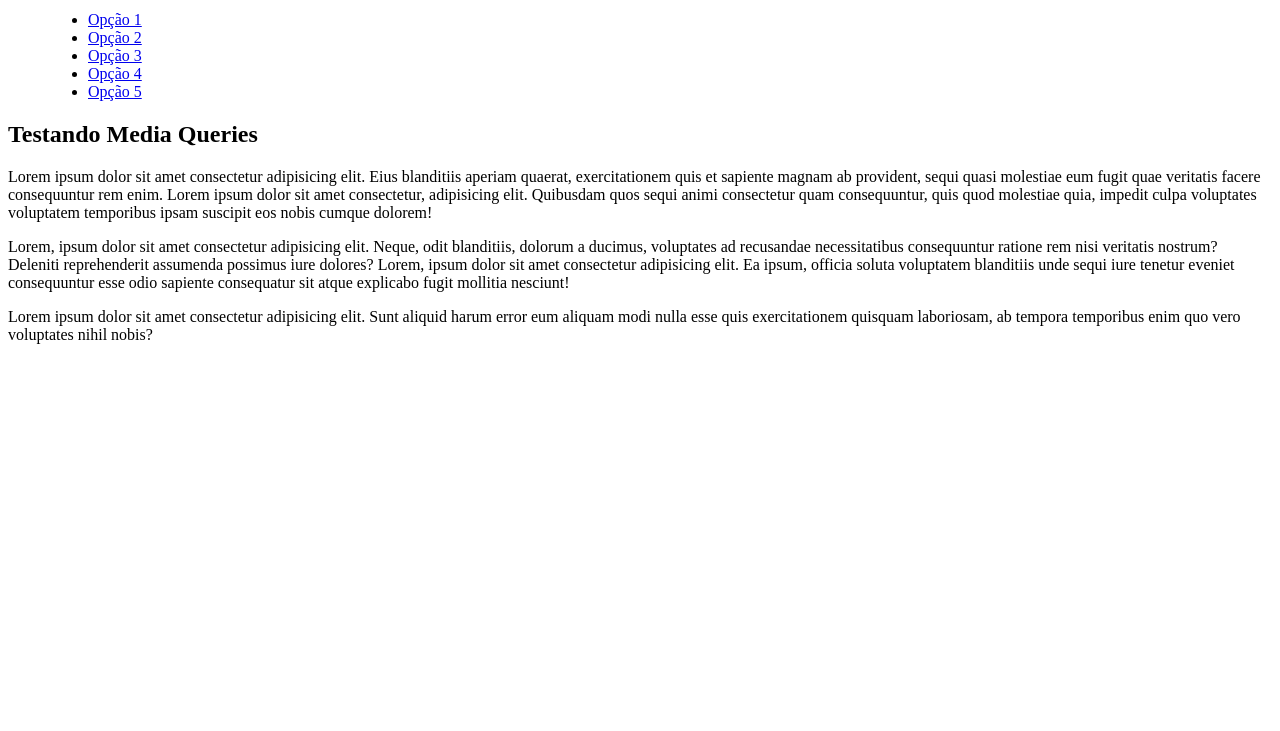
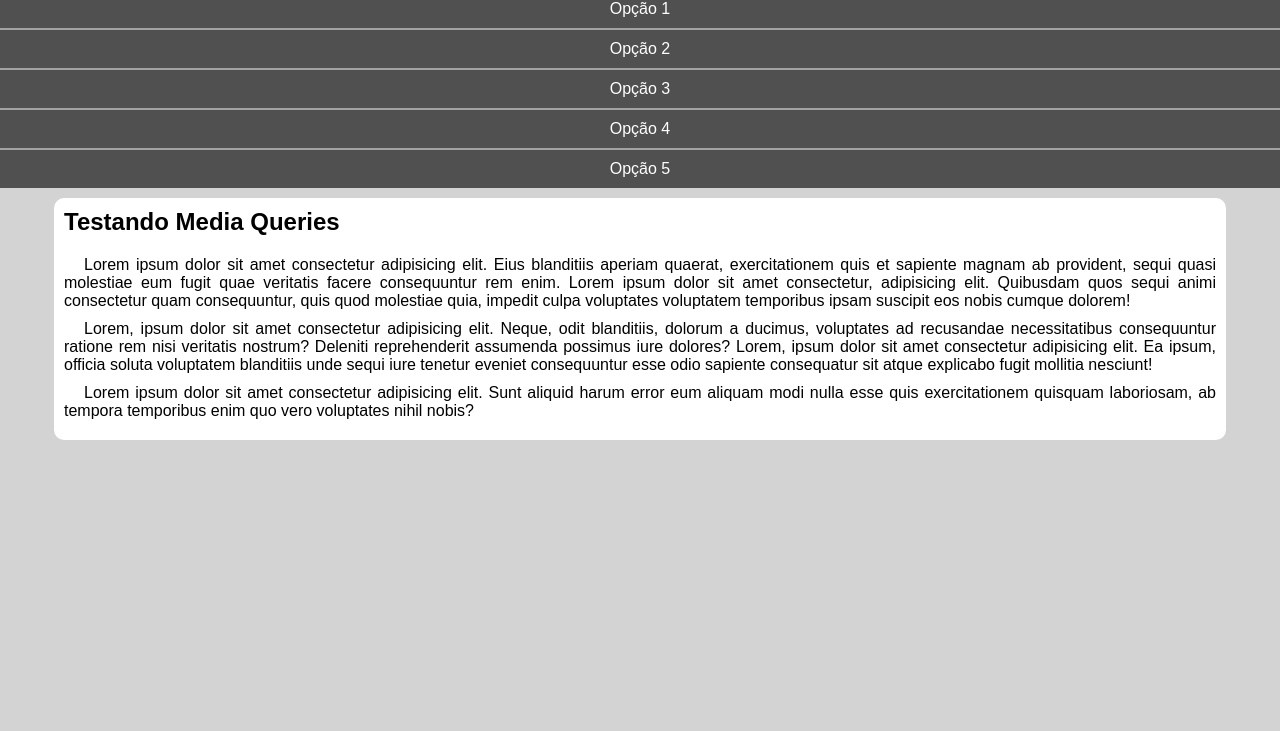
Before and after one commit to Anderson-Gm/HTML-CSS, a plain HTML site: page EXERCICIO/ex26/mq005/index.html in a window 1280 px wide. Shown: the part 69-800 px from the top of the page. Drawn offline with Linux system fonts and the light colour scheme.

Commit message:
parte menu

```diff
--- a/EXERCICIO/ex26/mq005/estilos/style.css
+++ b/EXERCICIO/ex26/mq005/estilos/style.css
@@ -1 +1,57 @@
 @charset "UTF-8";
+
+* {
+    font-family: Arial, Helvetica, sans-serif;
+    margin: 0;
+    padding: 0;
+}
+
+body, html {
+    background-color: lightgrey;
+}
+
+header {
+    background-color: grey;
+}
+
+header >h1 {
+    padding: 10px;
+    text-align: center;
+}
+
+menu {
+    display: block;
+}
+menu >ul {
+    list-style-type: none;
+}
+menu >ul >li >a {
+    display: block;
+    padding: 10px;
+    text-decoration: none;
+    background-color: rgb(81, 80, 80);
+    text-align: center;
+    color: white;
+    border-top: 2px solid rgb(164, 161, 161);
+}
+menu >ul >li > a:hover {
+    background-color: grey;
+}
+
+main {
+    width: 90vw;
+    background-color: white;
+    margin: auto;
+    margin-top: 10px;
+    padding: 10px;
+    border-radius: 10px;
+}
+
+article >h2 {
+    padding-bottom: 20px;
+}
+article >p {
+    text-align: justify;
+    margin-bottom: 10px;
+    text-indent: 20px;
+}
```
